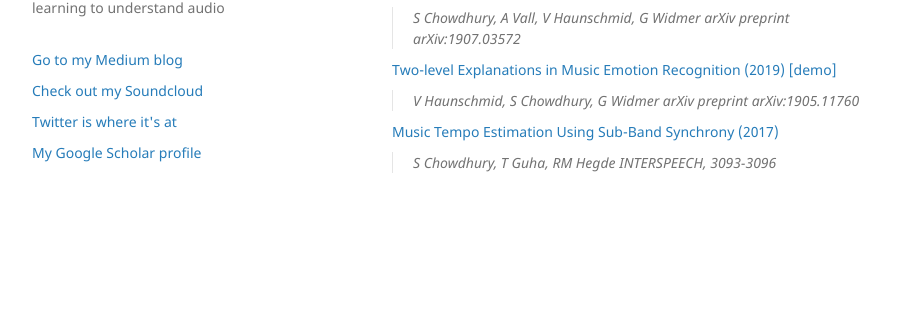
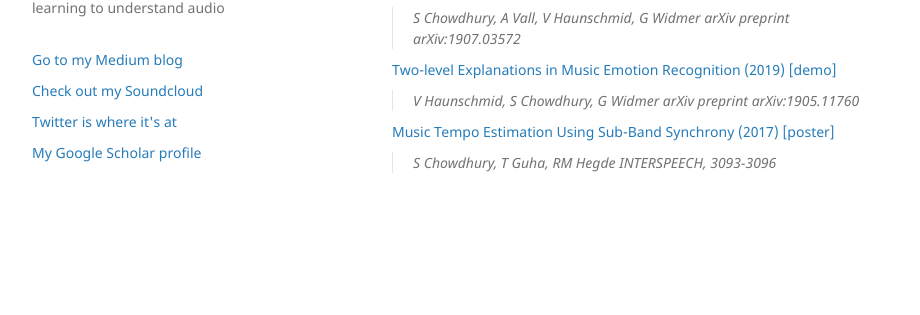
Before and after one commit to shreyanc/shreyanc.github.io, a Jekyll site: the page built from index.md, in a window 1280 px wide. Shown: the part 439-754 px from the top of the page, without its empty margins (178-1098 px from the left). Built offline with Jekyll 4.4.1, drawn with Linux system fonts in a browser that asks for light colours; our own code applies the rules of GitHub Pages for plain Markdown files.

Commit message:
Update index.md

```diff
--- a/index.md
+++ b/index.md
@@ -22,6 +22,6 @@ My work is a part of the [Con Espressione](https://www.jku.at/en/institute-of-co
 >V Haunschmid, S Chowdhury, G Widmer
 >arXiv preprint arXiv:1905.11760
 
-[Music Tempo Estimation Using Sub-Band Synchrony (2017)](https://www.isca-speech.org/archive/Interspeech_2017/pdfs/1000.PDF)
+[Music Tempo Estimation Using Sub-Band Synchrony (2017)](https://www.isca-speech.org/archive/Interspeech_2017/pdfs/1000.PDF) [[poster]](http://tanayag.com/Pub_files/chowdhury_ISposter.pdf)
 >S Chowdhury, T Guha, RM Hegde
 >INTERSPEECH, 3093-3096
```
